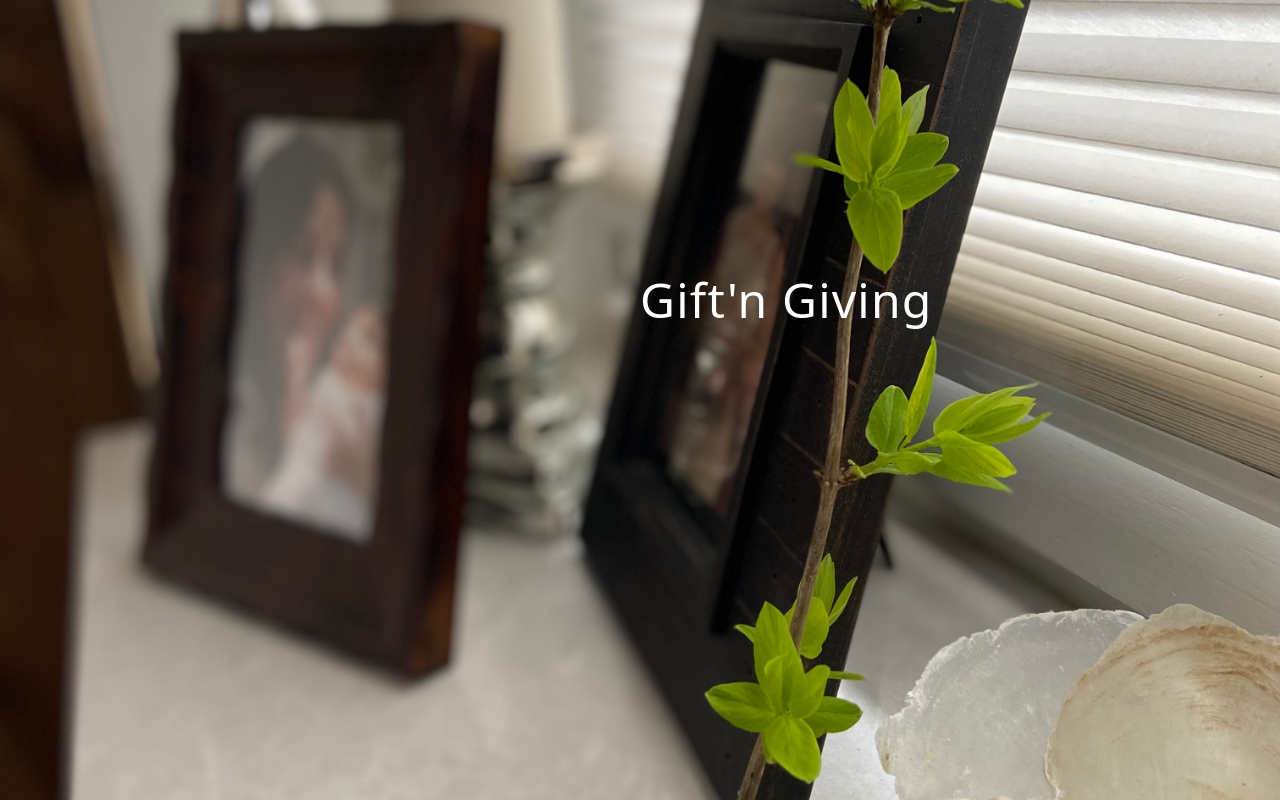
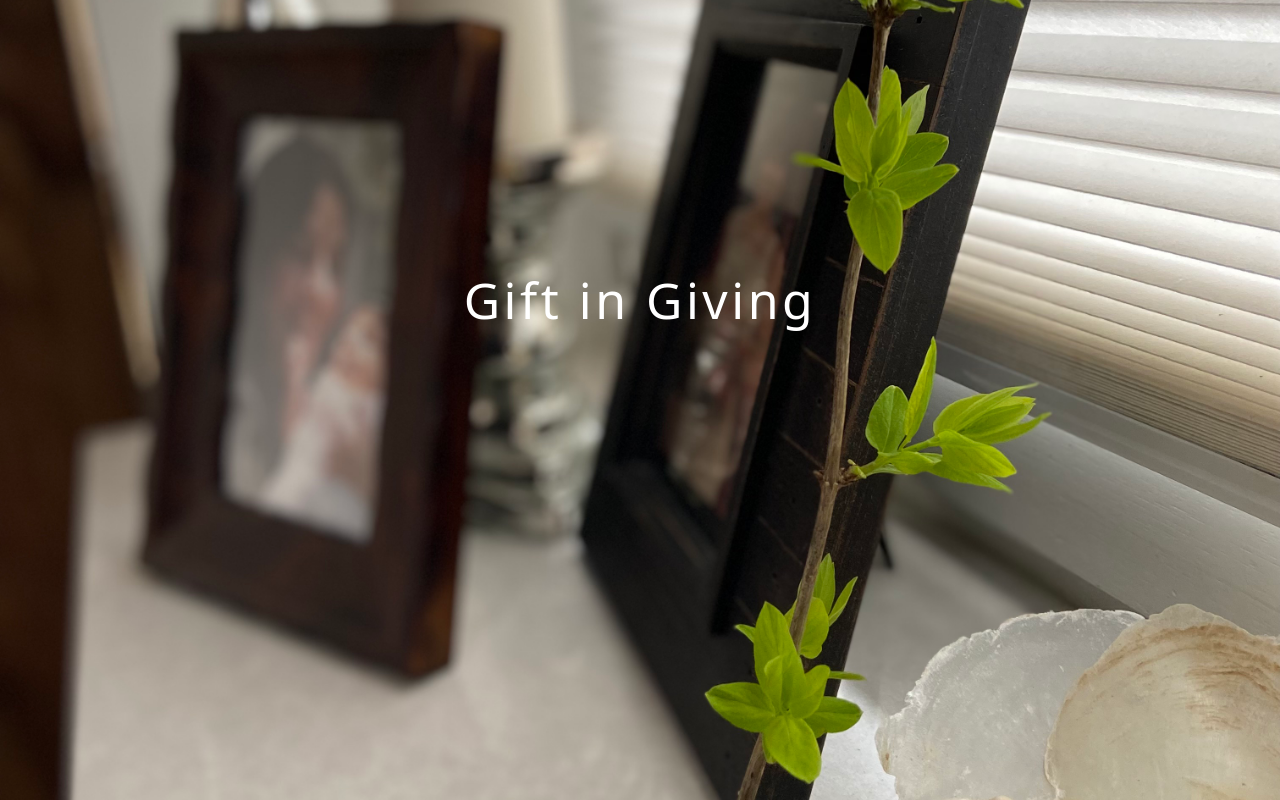
Before and after one commit to hwsanchez/React-Blog, a React (Vite) app: page /home in a window 1280 px wide. Shown: the part 633-1433 px from the top of the page. Built offline with nearby package versions, Linux system fonts and the light colour scheme; a web font is replaced by a local one.

Commit message:
worked on homepage background image and on the About page

```diff
--- a/src/App.css
+++ b/src/App.css
@@ -0,0 +1,31 @@
+.home-main-wrapper {
+  height: 100%;
+}
+
+/* The hero image */
+.hero-image {
+  /* Use "linear-gradient" to add a darken background effect to the image (photographer.jpg). This will make the text easier to read */
+  background-image: linear-gradient(rgba(0, 0, 0, 0.5), rgba(0, 0, 0, 0.5)), url("../src/assets/images/family_pics.jpeg");
+
+  /* Set a specific height */
+  height: 50%;
+
+  /* Position and center the image to scale nicely on all screens */
+  background-position: center;
+  background-repeat: no-repeat;
+  background-size: cover;
+  position: relative;
+}
+
+/* Place text in the middle of the image */
+.hero-text {
+  text-align: center;
+  position: absolute;
+  top: 50%;
+  left: 50%;
+  transform: translate(-50%, -50%);
+  color: white;
+  font-weight: 10;
+  font-size: 50px;
+  letter-spacing: 0.07em;
+}
--- a/src/App.jsx
+++ b/src/App.jsx
@@ -1,4 +1,3 @@
-import "./App.css";
 import { Route } from "wouter";
 import NavigationMenu from "./components/NavigationMenu";
 import HomePage from "./components/HomePage";
@@ -6,6 +5,7 @@ import AboutPage from "./components/AboutPage";
 import ContactPage from "./components/ContactPage";
 import BlogPage from "./components/BlogPage";
 import FooterSection from "./components/FooterSection";
+import "./App.css";
 
 function App() {
   return (
--- a/src/assets/styles.module.css
+++ /dev/null
@@ -1,5 +0,0 @@
-.photoContainer {
-
-  max-height: 80%;
-
-}
--- a/src/components/AboutPage.jsx
+++ b/src/components/AboutPage.jsx
@@ -2,21 +2,27 @@ import AboutImage from "../assets/images/sanchez_final-95.jpg";
 
 const AboutPage = () => {
   const picstyle = {
-    width: "100%",
-    height: "auto",
+    maxWidth: "100%",
+    height: "auto"
   };
 
   const piccontainerstyle = {
-    width: "900px",
-    height: "330px",
-    paddingBottom: "10px",
+    display: "inline-block",
+    maxHeight: "400px",
+    maxWidth: "400px",
+
+
+
   };
 
   const maincontainerstyle = {
     margin: "5% 5%",
-    backGroundColor: "Red",
     minHeight: "500px",
   };
+
+  const lineColor = {
+    height: "0.1rem"
+  }
 
   return (
     <>
@@ -25,16 +31,30 @@ const AboutPage = () => {
           <div style={piccontainerstyle}>
             <img style={picstyle} src={AboutImage} alt="Debbie" />
           </div>
-
           <div className="pl-5">
-            Lorem ipsum, dolor sit amet consectetur adipisicing elit. Asperiores
-            officiis aperiam rerum, at nisi consequuntur ratione minima, enim
-            doloribus ex temporibus atque necessitatibus hic in cumque, totam
-            corporis numquam. Tempore.
-            Lorem ipsum, dolor sit amet consectetur adipisicing elit. Asperiores
-            officiis aperiam rerum, at nisi consequuntur ratione minima, enim
-            doloribus ex temporibus atque necessitatibus hic in cumque, totam
-            corporis numquam. Tempore.
+            <div className="pb-5 font-serif text-neutral-400 text-3xl tracking-wider font-thin">
+              Creativity and Ideas to share
+            </div>
+            <div className="font-sans text-zinc-500">
+              <p>
+                Hi, I’m Debbie! Lorem ipsum dolor sit amet consectetur
+                adipisicing elit. Repudiandae architecto sed nostrum tenetur
+                dolores saepe perferendis in molestias totam animi, voluptatum
+                vel excepturi earum suscipit ipsam? Libero id eveniet
+                voluptatem. Lorem ipsum dolor sit amet consectetur adipisicing
+                elit.
+              </p>
+              <br />
+              <p>
+                Repudiandae architecto sed nostrum tenetur dolores saepe
+                perferendis in molestias totam animi, voluptatum vel excepturi
+                earum suscipit ipsam? Libero id eveniet voluptatem..
+              </p>
+              <hr
+                style={lineColor}
+                className="mt-7 max-w-xs bg-zinc-300 border-none"
+              />
+            </div>
           </div>
         </div>
       </div>
--- a/src/components/HomePage.jsx
+++ b/src/components/HomePage.jsx
@@ -1,14 +1,16 @@
 import "../App.css";
-import styles from "../assets/styles.module.css";
 import familyPics from "../assets/images/family_pics.jpeg";
 const HomePage = () => {
   return (
     <>
-      <div className="photoContainer relative text-center text-white">
-        <img src={familyPics} alt={"forrest"} />
-        <div className="font-thin text-5xl -tracking-tight centered absolute top top-1/2 left-1/2 -translate-y-2/4">
-          Gift'n Giving
+      <div className="home-main-wrapper">
+      <div className="hero-image">
+        <img src={familyPics} alt={"pictures"} />
+        <div className="hero-text">
+          Gift in Giving
         </div>
+      </div>
+
       </div>
     </>
   );
--- a/src/components/NavigationMenu.jsx
+++ b/src/components/NavigationMenu.jsx
@@ -56,7 +56,7 @@ const NavigationMenu = () => {
                 href="#"
                 className="inline-block text-sm px-4 py-2 leading-none border rounded text-stone-600 border-stone-400 hover:border-transparent hover:bg-stone-600 hover:text-white mt-4 lg:mt-0 duration-500 delay-100"
               >
-                Contact
+                subscribe
               </a>
             </Link>
           </div>
--- a/src/index.css
+++ b/src/index.css
@@ -1,7 +1,3 @@
 @tailwind base;
 @tailwind components;
 @tailwind utilities;
-
-h1.{
-
-}
```
